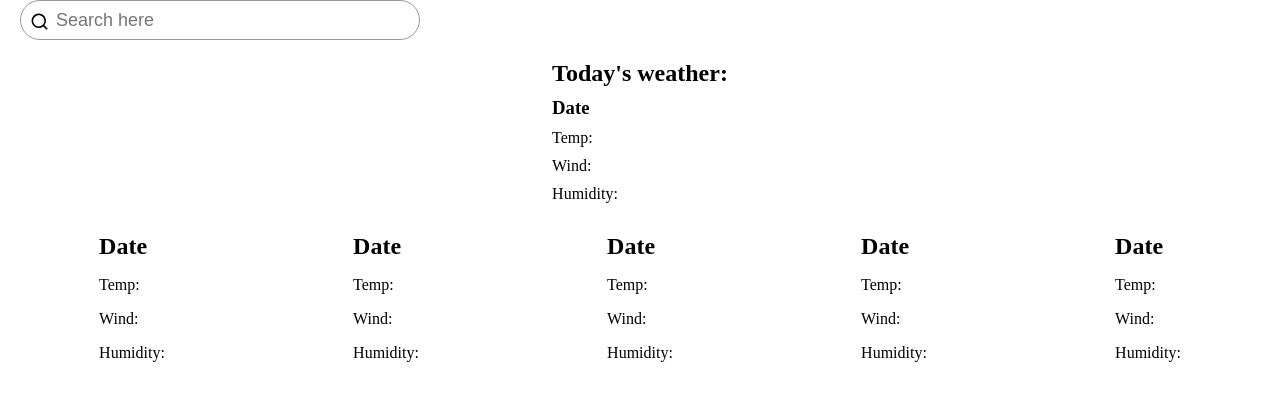
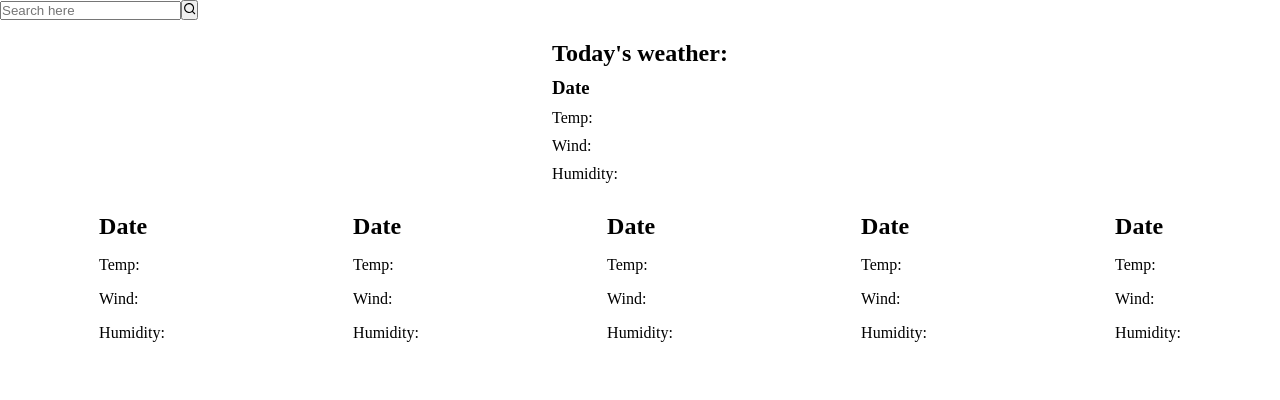
Before and after one commit to jbramirez03/Weather-Arc, a React (Create React App) app: page / in a window 1280 px wide. Shown: the top 400 px of the page. Built offline with nearby package versions, Linux system fonts and the light colour scheme.

Commit message:
reverted styling for search input

```diff
--- a/src/App.css
+++ b/src/App.css
@@ -10,34 +10,6 @@ body {
 
 .container {
   width: 100%;
-}
-
-.search {
-  position: relative;
-  width: 400px;
-  margin: 0 10px;
-}
-
-.search label {
-  position: relative;
-  width: 100%;
-}
-
-.search label input {
-  width: 100%;
-  height: 40px;
-  padding-left: 35px;
-  border-radius: 40px;
-  font-size: 18px;
-  outline: none;
-  border: 1px solid #999;
-}
-
-.search label .search-icon {
-  position: absolute;
-  top: 0;
-  left: 20px;
-  font-size: 1.2em;
 }
 
 .weather-grid {
--- a/src/components/Search.js
+++ b/src/components/Search.js
@@ -7,7 +7,7 @@ const Search = () => {
             <form action="submit" className='search-form'>
                 <label>
                     <input type="text" className='search' id='search' placeholder='Search here' />
-                    <RiSearchLine className='search-icon' />
+                    <button><RiSearchLine className='search-icon' /></button>
                 </label>
 
             </form>
```
